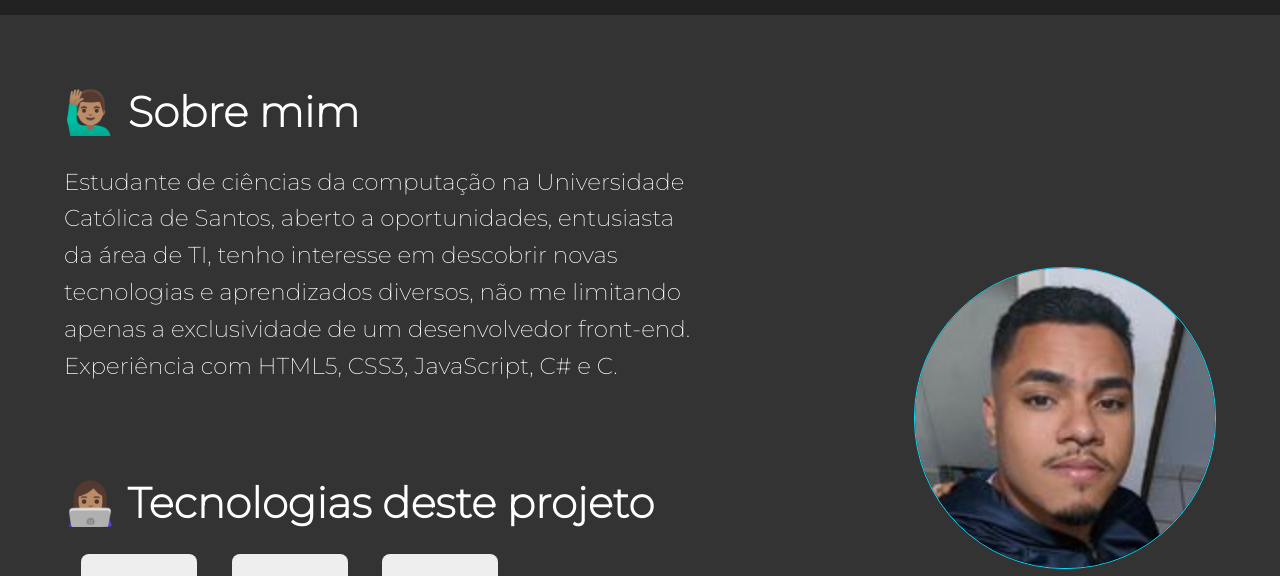
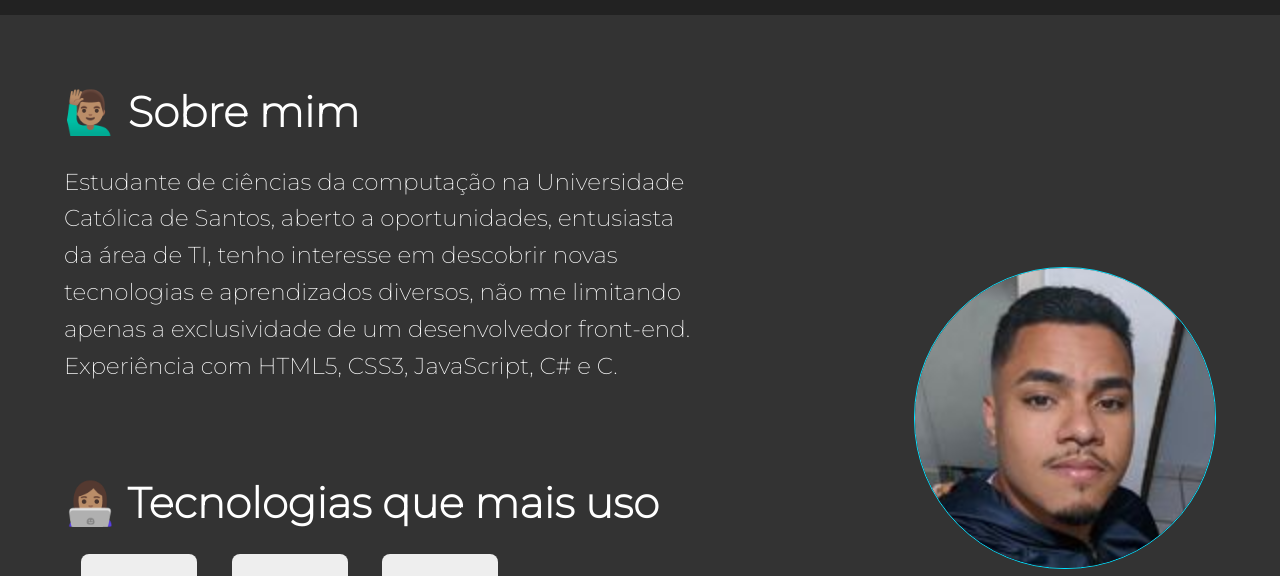
Before and after one commit to miltonsilvaa/cartaApresentacao, a plain HTML site: page index.html in a window 1280 px wide. Shown: the part 89-665 px from the top of the page. Drawn offline with Linux system fonts and the light colour scheme; a script that the page names is missing.

Commit message:
index.html

```diff
--- a/index.html
+++ b/index.html
@@ -43,7 +43,7 @@
       </article>
 
       <aside class="tecnologias">
-        <h2>👩🏽‍💻 Tecnologias deste projeto</h2>
+        <h2>👩🏽‍💻 Tecnologias que mais uso</h2>
         <div class="cartoes">
           <div class="card">
             <img src="img/html.png" alt="Logo do HTML">
```
